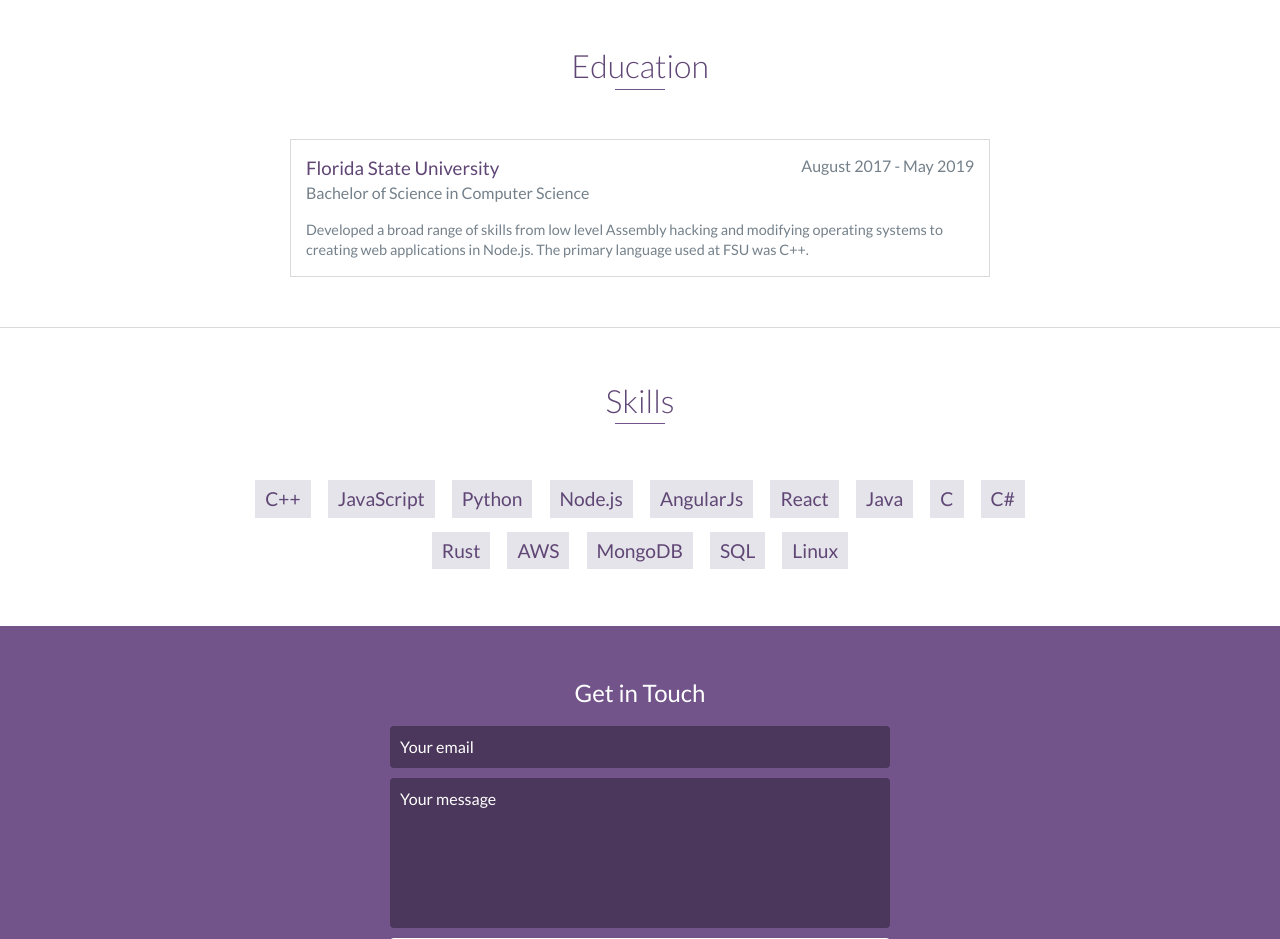
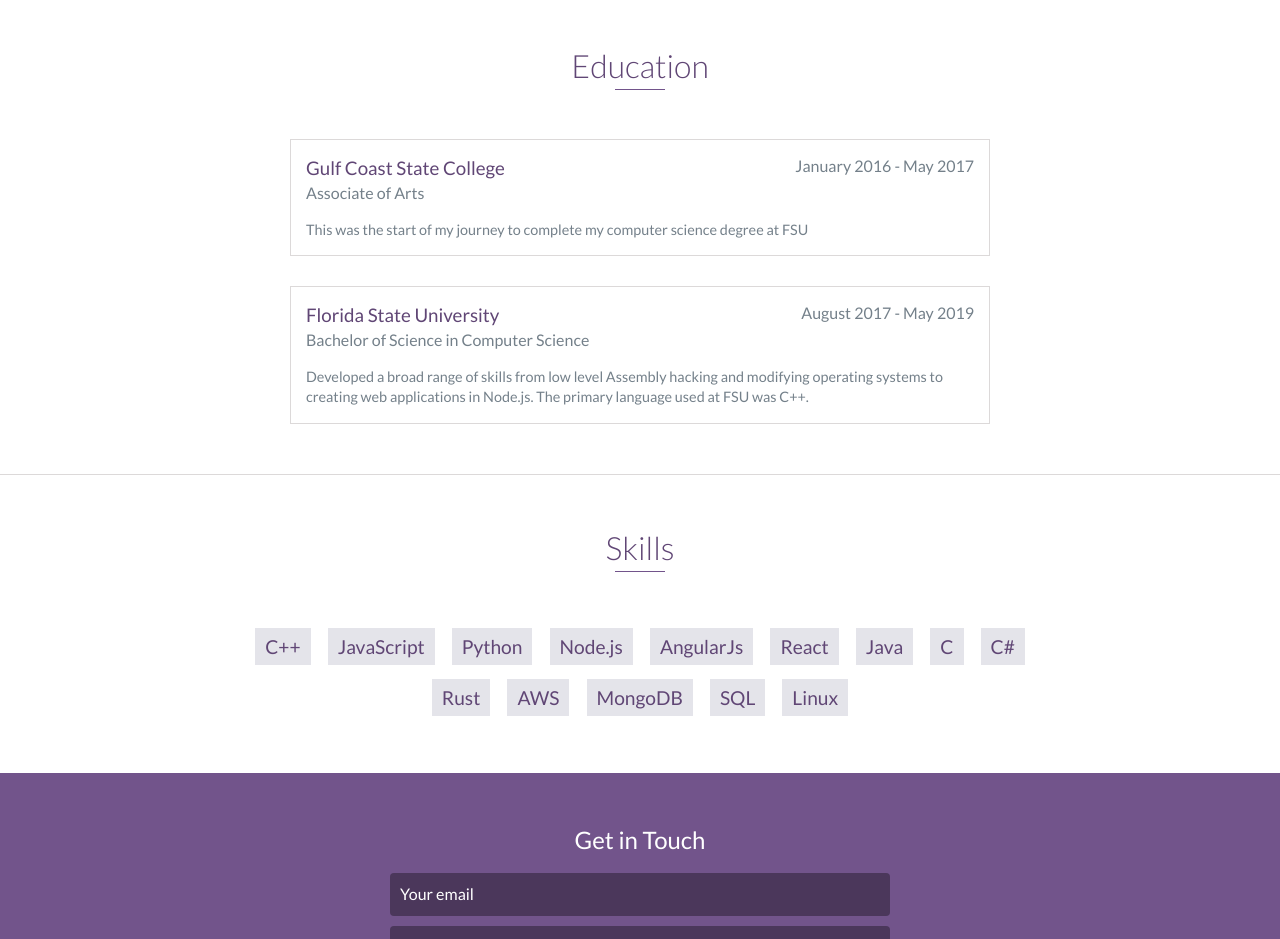
Before and after one commit to ZSteinberger/ZSteinberger.github.io, a website: page index.html in a window 1280 px wide. Shown: the part 1420-2359 px from the top of the page. Drawn offline with nearby package versions, Linux system fonts and the light colour scheme.

Commit message:
added AA

```diff
--- a/index.html
+++ b/index.html
@@ -97,6 +97,15 @@
 
     <div id="education">
         <h2 class="heading">Education</h2>
+        <div class="education-block">
+            <h3>Gulf Coast State College</h3>
+            <span class="education-date">January 2016 - May 2017</span>
+            <h4>Associate of Arts</h4>
+            <p>
+              This was the start of my journey to complete my computer science degree at FSU
+            </p>
+        </div>
+         <!-- End .education-block -->
         <div class="education-block">
             <h3>Florida State University</h3>
             <span class="education-date">August 2017 - May 2019</span>
```
